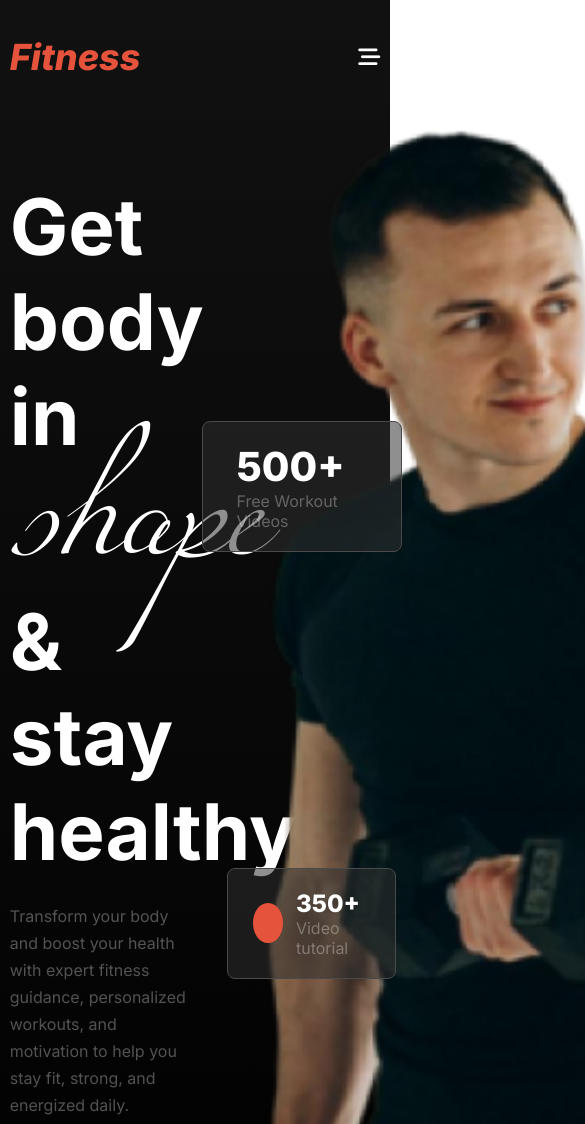
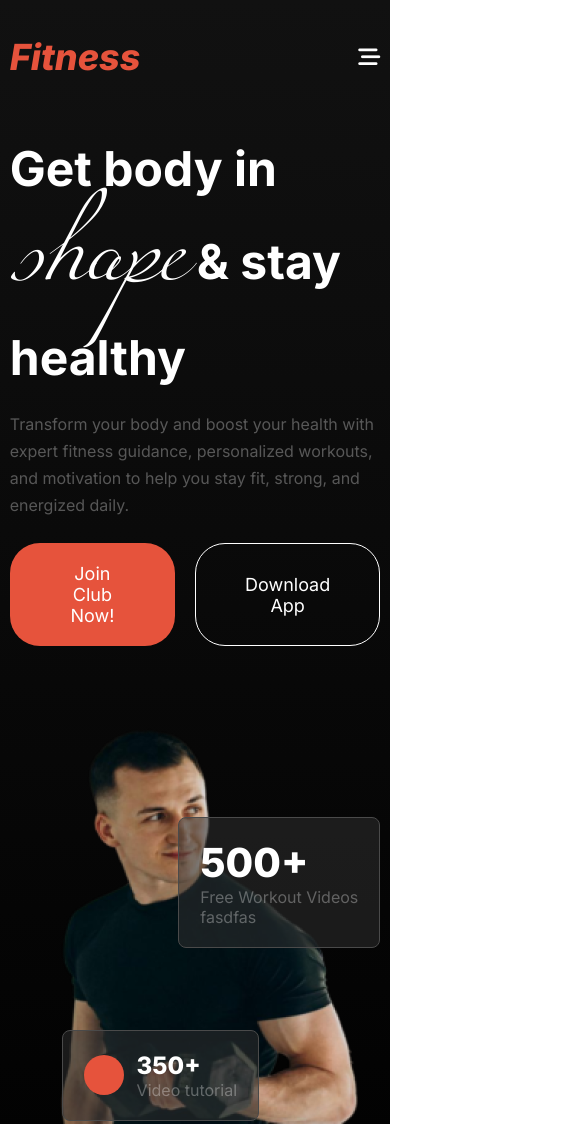
Before and after one commit to tawfiqboss47/fitness, a plain HTML site: page index.html in a window 390 px wide. Shown: the top 1124 px of the page, 585 px wide, since content can reach past the window. Drawn offline with Linux system fonts and the light colour scheme.

Commit message:
added all code

```diff
--- a/index.html
+++ b/index.html
@@ -1,5 +1,6 @@
 <!DOCTYPE html>
 <html lang="en">
+
 <head>
     <meta charset="UTF-8">
     <meta name="viewport" content="width=device-width, initial-scale=1.0">
@@ -7,12 +8,15 @@
     <!-- FontAwesome -->
     <link rel="stylesheet" href="https://cdnjs.cloudflare.com/ajax/libs/font-awesome/6.7.2/css/all.min.css">
     <!-- Google Font -->
-     <link href="https://fonts.googleapis.com/css2?family=Inter:ital,opsz,wght@0,14..32,100..900;1,14..32,100..900&display=swap" rel="stylesheet">
+    <link
+        href="https://fonts.googleapis.com/css2?family=Inter:ital,opsz,wght@0,14..32,100..900;1,14..32,100..900&display=swap"
+        rel="stylesheet">
     <!-- main Css -->
     <link rel="stylesheet" href="styles/style.css">
     <!-- Responsive CSS -->
     <link rel="stylesheet" href="styles/responsive.css">
 </head>
+
 <body>
     <header>
         <section class="full-banner-section">
@@ -27,6 +31,9 @@
                             <li><a href="#">Service</a></li>
                             <li><a href="#">Contact</a></li>
                             <li><a href="#">About</a></li>
+                            <li>hello worl</li>
+                            <li></li>
+                            <li></li>
                         </ul>
                     </div>
                     <div class="mobile-menu-bar">
@@ -39,7 +46,8 @@
                     <div class="banner-content-wrap d-flex">
                         <div class="banner-content">
                             <h1>Get body in <strong>shape</strong> & stay healthy</h1>
-                        <p>Transform your body and boost your health with expert fitness guidance, personalized workouts, and motivation to help you stay fit, strong, and energized daily.</p>
+                            <p>Transform your body and boost your health with expert fitness guidance, personalized
+                                workouts, and motivation to help you stay fit, strong, and energized daily.</p>
                             <div class="button-banner d-flex">
                                 <button class="btn-primary">Join Club Now!</button>
                                 <button class="btn-primary btn-outline">Download App</button>
@@ -58,6 +66,7 @@
                             <div class="video-tutorial image-right">
                                 <h2>500+</h2>
                                 <p>Free Workout Videos</p>
+                                <p>fasdfas</p>
                             </div>
                         </div>
                     </div>
@@ -68,4 +77,5 @@
     <main></main>
     <footer></footer>
 </body>
+
 </html>
--- a/styles/responsive.css
+++ b/styles/responsive.css
@@ -8,6 +8,29 @@
     }
     .menu-bar {
         display: none;
+    }
+    .banner-content {
+        width: 100%;
+        padding: 60px 0;
+    }
+    .banner-content h1 {
+        font-size: 48px;
+    }
+    .banner-content h1 strong {
+        font-size: 128px;
+    }
+    .banner-img {
+        width: 100%
+    }
+    .banner-content-wrap {
+        flex-direction: column;
+    }
+    .image-right {
+        top: 19%;
+        right: 0%;
+    }
+    .video-tutorial {
+        padding: 20px 21px;
     }
 }
 /* Tablet */
```
Lines whose indentation alone changed are shown as unchanged.
